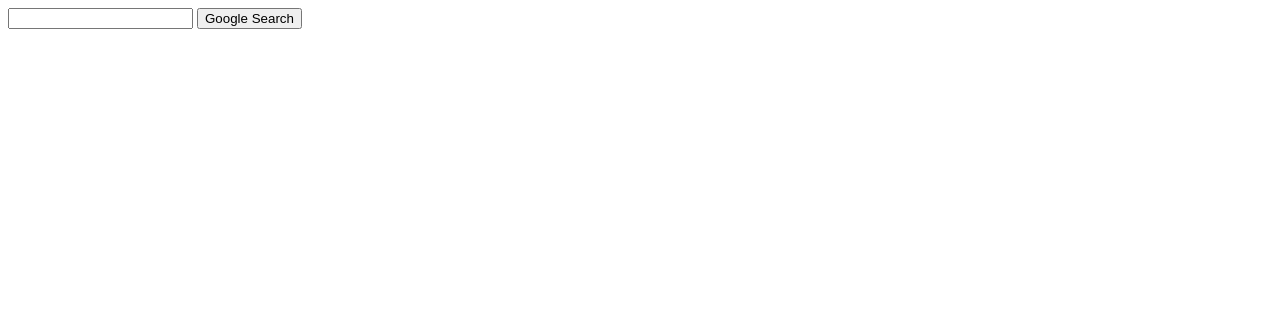
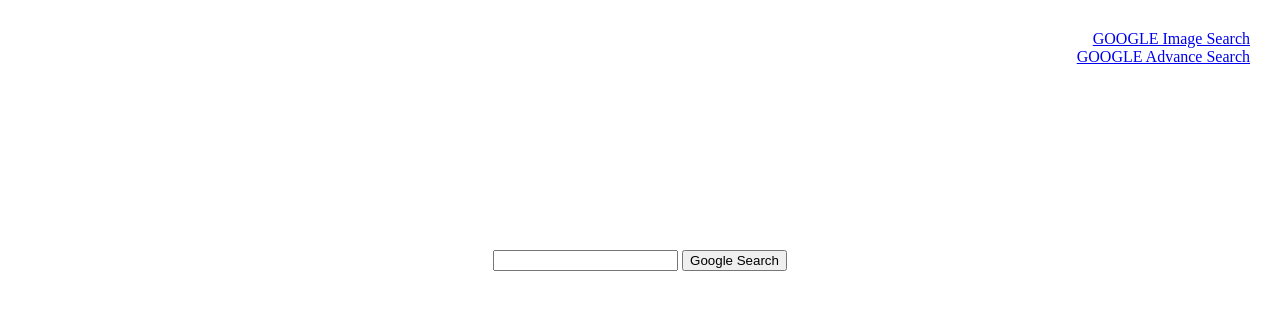
Before and after one commit to tushar17s/projext0, a plain HTML site: page index.html in a window 1280 px wide. Drawn offline with Linux system fonts and the light colour scheme.

Commit message:
Add search functionality and styling to index page; create new search pages

```diff
--- a/index.html
+++ b/index.html
@@ -2,11 +2,16 @@
 <html lang="en">
     <head>
         <title>Search</title>
+        <link rel="stylesheet" href="styles.css">
     </head>
     <body>
         <form action="https://www.google.com/search">
-            <input type="text" name="q">
-            <input type="submit" value="Google Search">
+            <input type="text" name="q" >
+            <input type="submit" value="Google Search" size="100px">
         </form>
+        <div>
+        <a href="imagesearch.html">GOOGLE Image Search</a><br>
+        <a href="advancesearch.html">GOOGLE Advance Search</a>
+        </div>
     </body>
 </html>
--- /dev/null
+++ b/styles.css
@@ -0,0 +1,12 @@
+form{
+    text-align: center;
+    margin: 250px;
+}
+div{
+
+    top: 0;
+    right: 0;
+    position: absolute;
+    padding : 30px;
+    text-align: right;
+}
```
Also changed, not shown: advancesearch.html (added), imagesearch.html (added).
